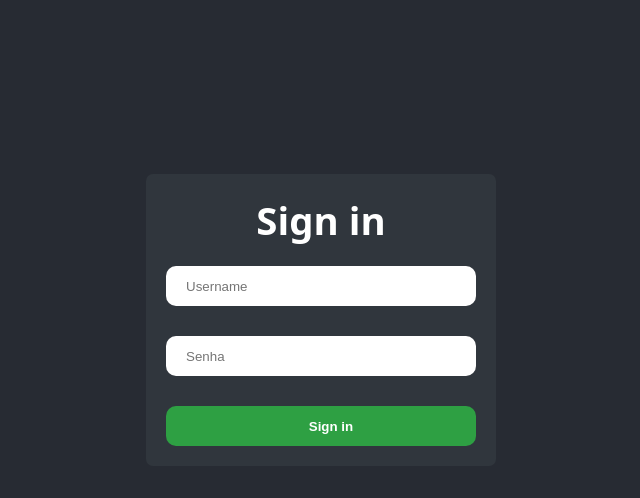
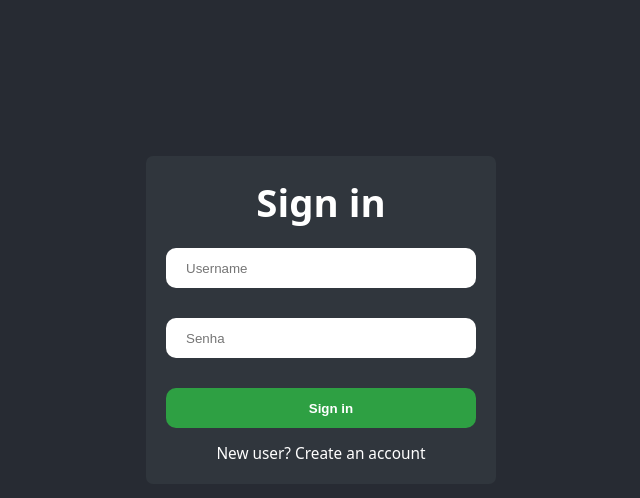
Before and after one commit to AngeloCarnevale/Django-Rick-and-Morty, a Django app: page /auth/login/ in a window 1280 px wide. Shown: the top 498 px of the page, without its empty margins (319-959 px from the left). Run offline with Django 4.2, Linux system fonts and the light colour scheme.

Commit message:
Finalizando projeto

```diff
--- a/djangoapp/base/global/partials/menu.html
+++ b/djangoapp/base/global/partials/menu.html
@@ -2,5 +2,6 @@
     <ul class="menu__links">
         <li><a href="{% url 'home:home' %}">Home</a></li>
         <li><a href="{% url 'characters:index' %}">Characters</a></li>
+        <li><a href="{% url 'logout' %}"><i class="fa-solid fa-arrow-right-from-bracket"></i></a></li>
     </ul>
 </nav>
--- a/djangoapp/base/static/global/css/style.css
+++ b/djangoapp/base/static/global/css/style.css
@@ -49,6 +49,13 @@ a:hover {
 .green {
     color: green;
 }
+.text-account {
+    font-size:0.6em;
+    padding-top: 15px;
+    display: flex;
+    justify-content: center;
+}
+
 .post p {
     font-weight:700;
 }
--- a/djangoapp/base/static/global/js/index.js
+++ b/djangoapp/base/static/global/js/index.js
@@ -1,4 +1,4 @@
-const stats = document.getElementsByTagName('i')
+const stats = document.getElementsByClassName("fa-circle")
 const colecao = document.querySelectorAll(".status")
 
 
--- a/djangoapp/characters/data.py
+++ b/djangoapp/characters/data.py
@@ -2,6 +2,6 @@ import requests
 
 
 posts = []
-for i in range(1, 200):
+for i in range(1, 10):
     post = requests.get(f"https://rickandmortyapi.com/api/character/{i}").json()
     posts.append(post)
--- a/djangoapp/users/templates/cadastro.html
+++ b/djangoapp/users/templates/cadastro.html
@@ -11,5 +11,8 @@
 
             <input type="submit" value="Cadastrar">
         </form>
+        <div class="text-account">
+            <p>Already have an account? <a href="{% url 'login' %}">Sign in</a></p>
+        </div>
     </div>
 {% endblock cadastro %}
--- a/djangoapp/users/templates/login.html
+++ b/djangoapp/users/templates/login.html
@@ -9,5 +9,8 @@
             <input type="password" name="senha" placeholder="Senha">
             <input type="submit" value="Sign in">
         </form>
+        <div class="text-account">
+            <p>New user? <a href="{% url 'cadastro' %}">Create an account</a></p>
+        </div>
     </div>
 {% endblock login %}
--- a/djangoapp/users/urls.py
+++ b/djangoapp/users/urls.py
@@ -1,8 +1,8 @@
 from django.urls import path
 from . import views
-
 
 urlpatterns = [
     path('cadastro/', views.cadastro, name='cadastro'),
     path('login/', views.userLogin, name='login'),
+    path('logout/', views.userLogout, name='logout'),
 ]
--- a/djangoapp/users/views.py
+++ b/djangoapp/users/views.py
@@ -1,7 +1,7 @@
 from django.shortcuts import render, redirect
 from django.http.response import HttpResponse
 from django.contrib.auth.models import User
-from django.contrib.auth import authenticate, login
+from django.contrib.auth import authenticate, login, logout
 
 # Create your views here.
 def cadastro(request):
@@ -15,10 +15,10 @@ def cadastro(request):
         user = User.objects.filter(username=username).first()
 
         if user:
-            return HttpResponse("Usuário já cadastrado")
+            return redirect("/auth/cadastro")
 
         else:
-            user = User.objects.create_user(username, email, senha, is_staff=True)
+            user = User.objects.create_user(username, email, senha)
             user.save()
             return redirect("/auth/login")
 
@@ -39,3 +39,7 @@ def userLogin(request):
             return redirect('/')
         else:
             return HttpResponse("Erro")
+
+def userLogout(request):
+    logout(request)
+    return redirect("/auth/login")
```
